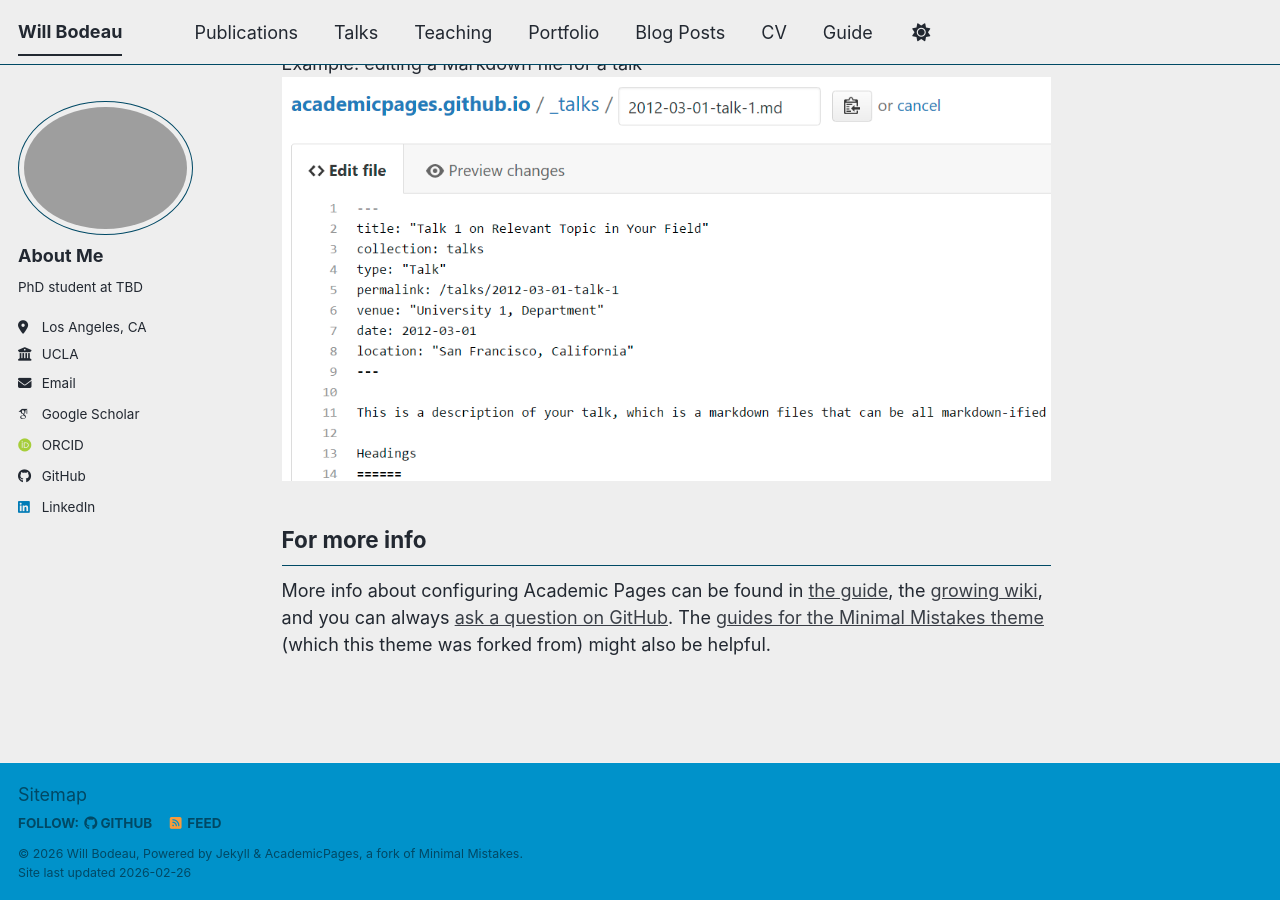
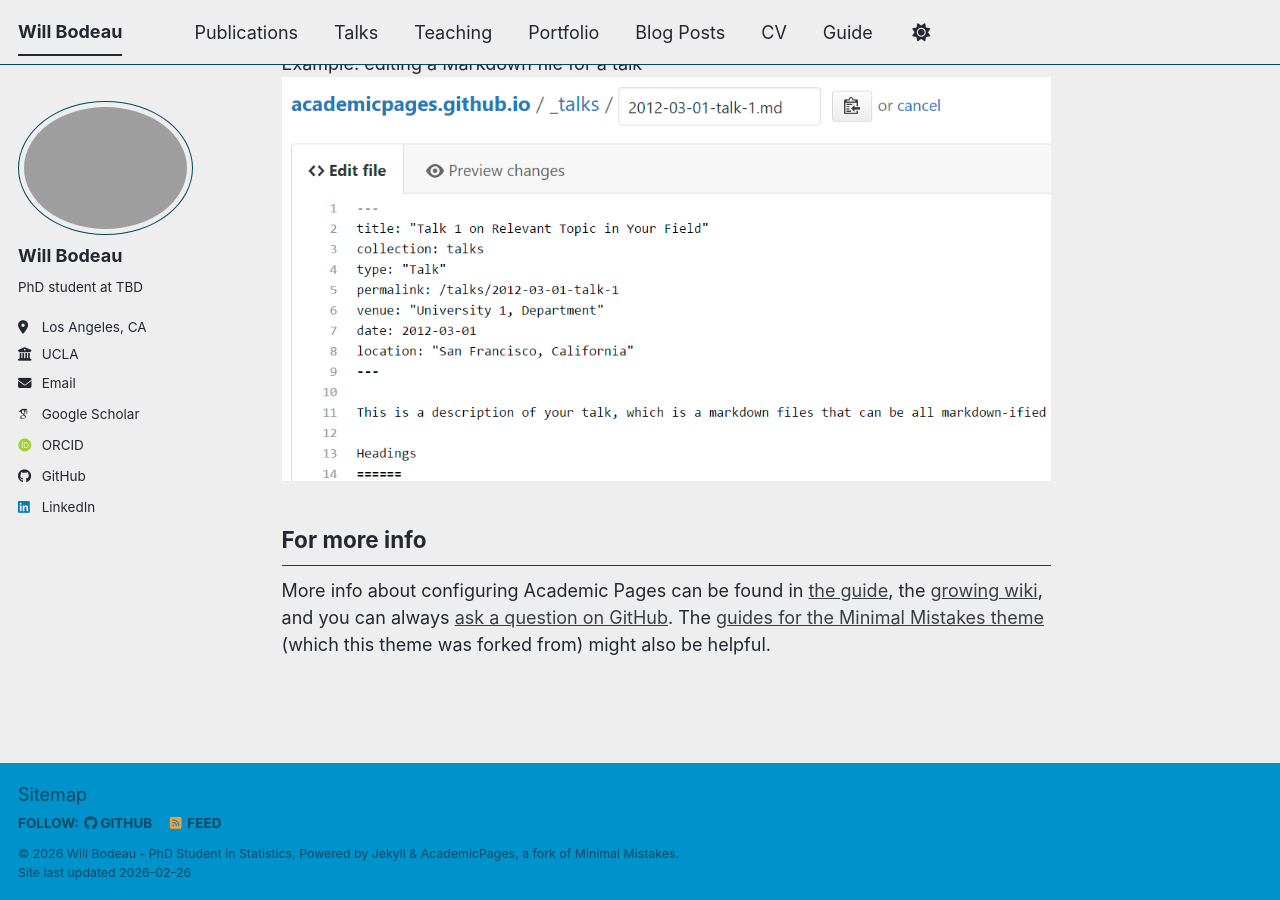
Before and after one commit to willbodeau/willbodeau.github.io, a Jekyll site: the page built from _pages/about.md, in a window 1280 px wide and 900 px high, scrolled down 2720 px. Built offline with Jekyll 4.4.1, drawn with Linux system fonts in a browser that asks for light colours; some web fonts are replaced; a script bundle is joined from its source files by our own code; library files that are not in the unit come from our copies.

Commit message:
Update _config.yml - names

```diff
--- a/_config.yml
+++ b/_config.yml
@@ -11,7 +11,7 @@ locale                   : "en-US"
 site_theme               : "air" # The available themes options are "default", "air", "sunrise", "mint", "dirt" and "contrast"
 title                    : "Will Bodeau"
 title_separator          : "-"
-name                     : &name "Will Bodeau"
+name                     : &name "Will Bodeau - PhD Student in Statistics"
 description              : &description "Will Bodeau's academic portfolio"   # Update this with a general description of your site, this is the default if not overridden by a page
 url                      : https://willbodeau.github.io # The base hostname & protocol for your site e.g. "https://[your GitHub username].github.io",
                                                            # or if you already have some other page hosted on Github then use "https://[your GitHub username].github.io/[Your Repo Name]"
@@ -24,7 +24,7 @@ repository               : "willbodeau/willbodeau.github.io"
 author:
   # Biographic information
   avatar           : "profile.png"
-  name             : "About Me"
+  name             : "Will Bodeau"
   pronouns         : # example: "she/her"
   bio              : "PhD student at TBD"
   location         : "Los Angeles, CA"
```
